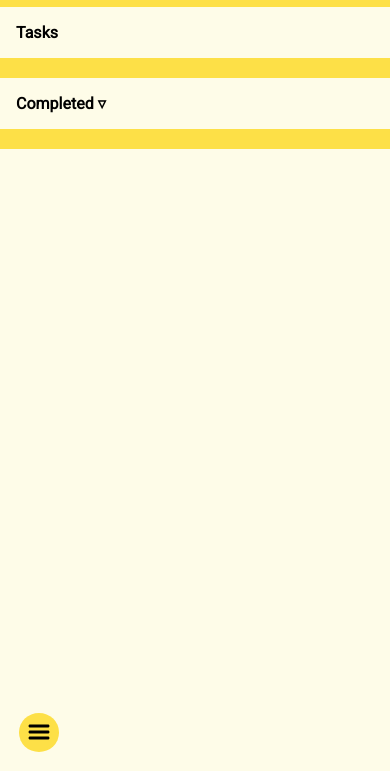
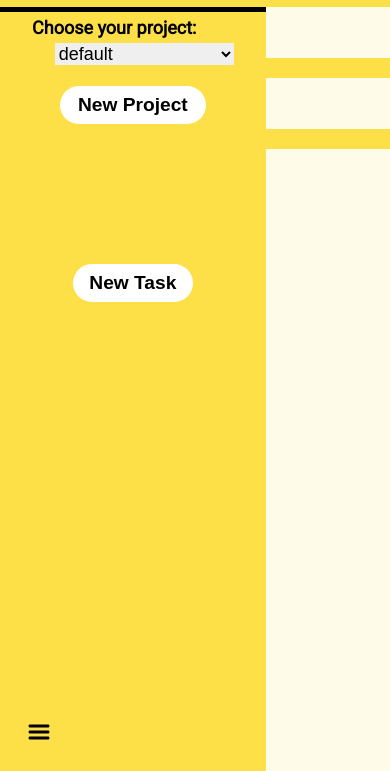
Before and after one commit to NJRFirstOfHisName/to-do-list, a website built with webpack: page index.html in a window 390 px wide. Both pictures are taken after a click on the button 39 px from the left and 805 px from the top of the page. Shown: the part 73-844 px from the top of the page. Built offline with nearby package versions, Linux system fonts and the light colour scheme.

Commit message:
Implement sliding menu for mobile screens

```diff
--- a/src/index.js
+++ b/src/index.js
@@ -56,13 +56,20 @@ document.getElementById("addBtn").addEventListener("click", () => {
     printListItem(newListItem);
     fullList.push(newListItem);
 
+    // Clears all inputs
     title.value = "";
     description.value = "";
     dueDate.value = "";
     priority.checked = false;
     document.getElementById("inputForm").classList.toggle("expanded");
+
+    const sidebar = document.getElementById("sidebar");
+    if (sidebar.classList.contains("expanded")) {
+      sidebar.classList.toggle("expanded");
+    }
     // localStorage.setItem(newListItem.getTaskID, JSON.stringify(newListItem));
   } else {
+    // If the title is whitespace, removes it and waits for a new title.
     title.value = "";
   }
 });
@@ -102,6 +109,12 @@ container.addEventListener("click", (element) => {
   }
 });
 
+const mobileMenu = document.querySelector(".menu-button");
+mobileMenu.addEventListener("click", () => {
+  const sidebar = document.getElementById("sidebar");
+  sidebar.classList.toggle("expanded");
+});
+
 // Expands or collapses form for adding a new task when button is pressed
 document.getElementById("inputFormButton").addEventListener("click", () => {
   const inputForm = document.getElementById("inputForm");
--- a/src/style.css
+++ b/src/style.css
@@ -25,8 +25,6 @@ body {
   display: grid;
   grid-template-rows: 0.5fr 0.4fr 0.25fr 0.4fr 1fr 3fr;
   align-items: baseline;
-  overflow: hidden;
-  position: relative;
   border-top: 5px solid black;
 }
 
@@ -252,11 +250,18 @@ h4 {
   }
 
   #sidebar {
-    display: none;
+    overflow: hidden;
+    position: fixed;
+    height: 100%;
+    top: 5em;
+    margin-left: -100%;
+    transition: all 1s;
+    grid-template-rows: 0.5fr 0.4fr 0.25fr 1fr 1fr 3fr;
   }
 
   #sidebar.expanded {
     margin-left: 0;
+    display: grid;
   }
 
   h4 {
```
Also changed, not shown: dist/index.js.
